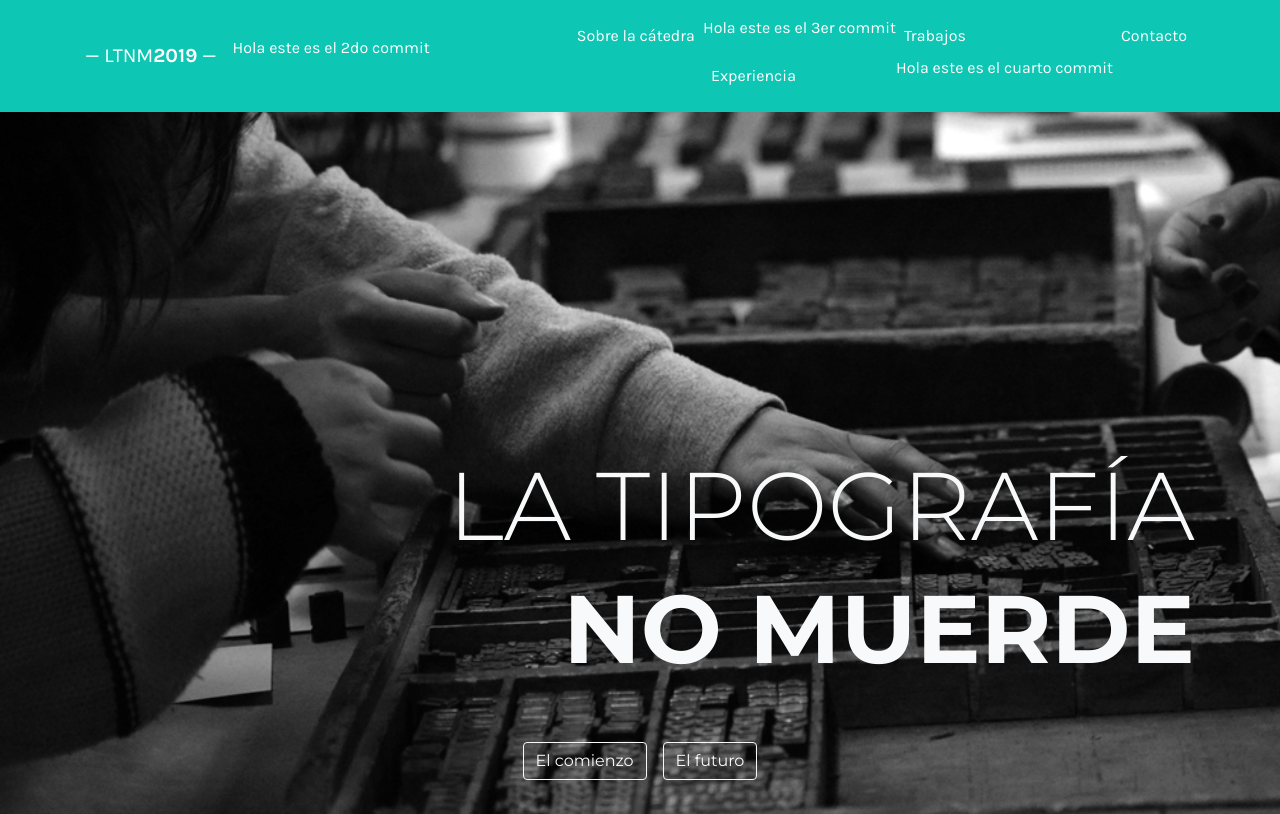
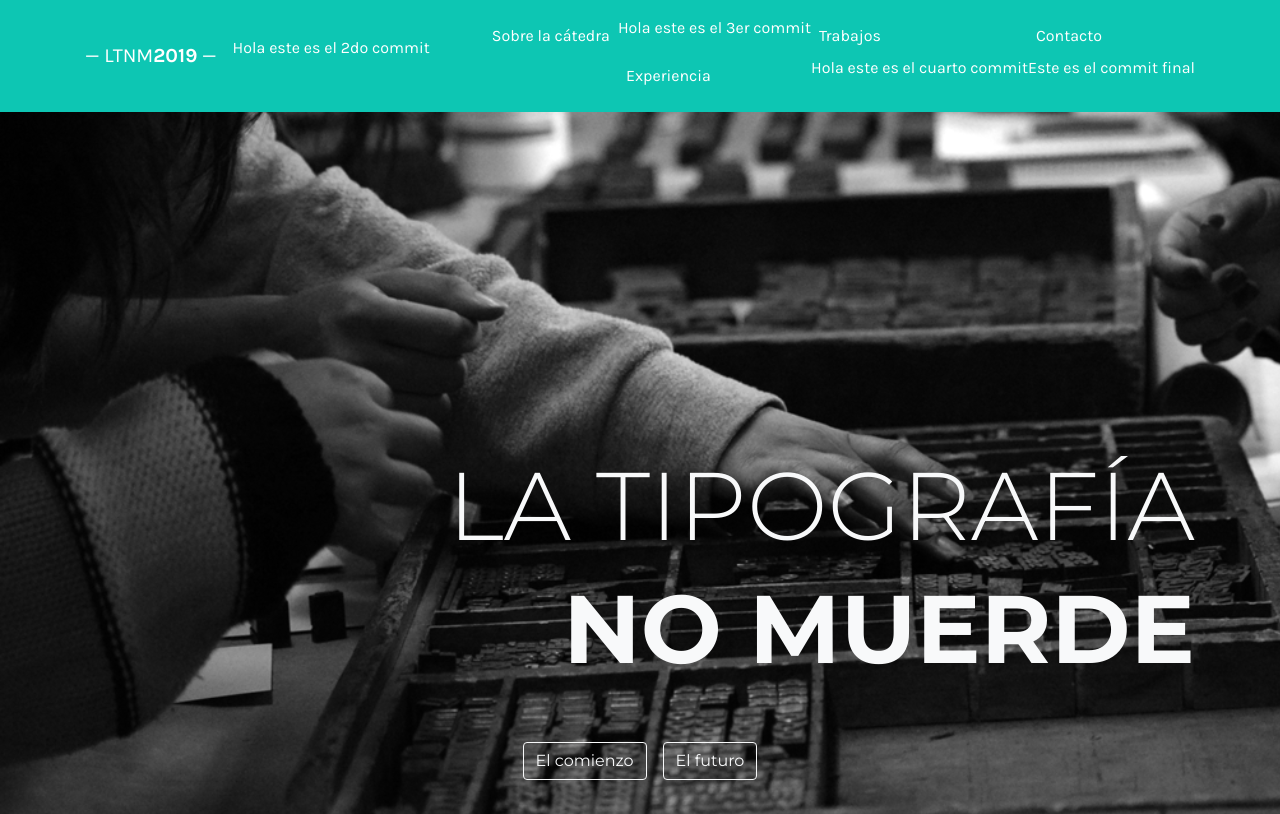
Before and after one commit to barbarabub/pruebafinal-barbara, a plain HTML site: page index.html in a window 1280 px wide. Shown: the top 814 px of the page. Drawn offline with nearby package versions, Linux system fonts and the light colour scheme; a script that the page names is missing.

Commit message:
added new text to the index of barbara-final project

```diff
--- a/index.html
+++ b/index.html
@@ -41,6 +41,7 @@
 					</li>
 					<li class="nav-item">
 						<a class="nav-link" href="#contacto">Contacto</a>
+						<p>Este es el commit final</p>
 					</li>
 				</ul>
 			</div>
```
